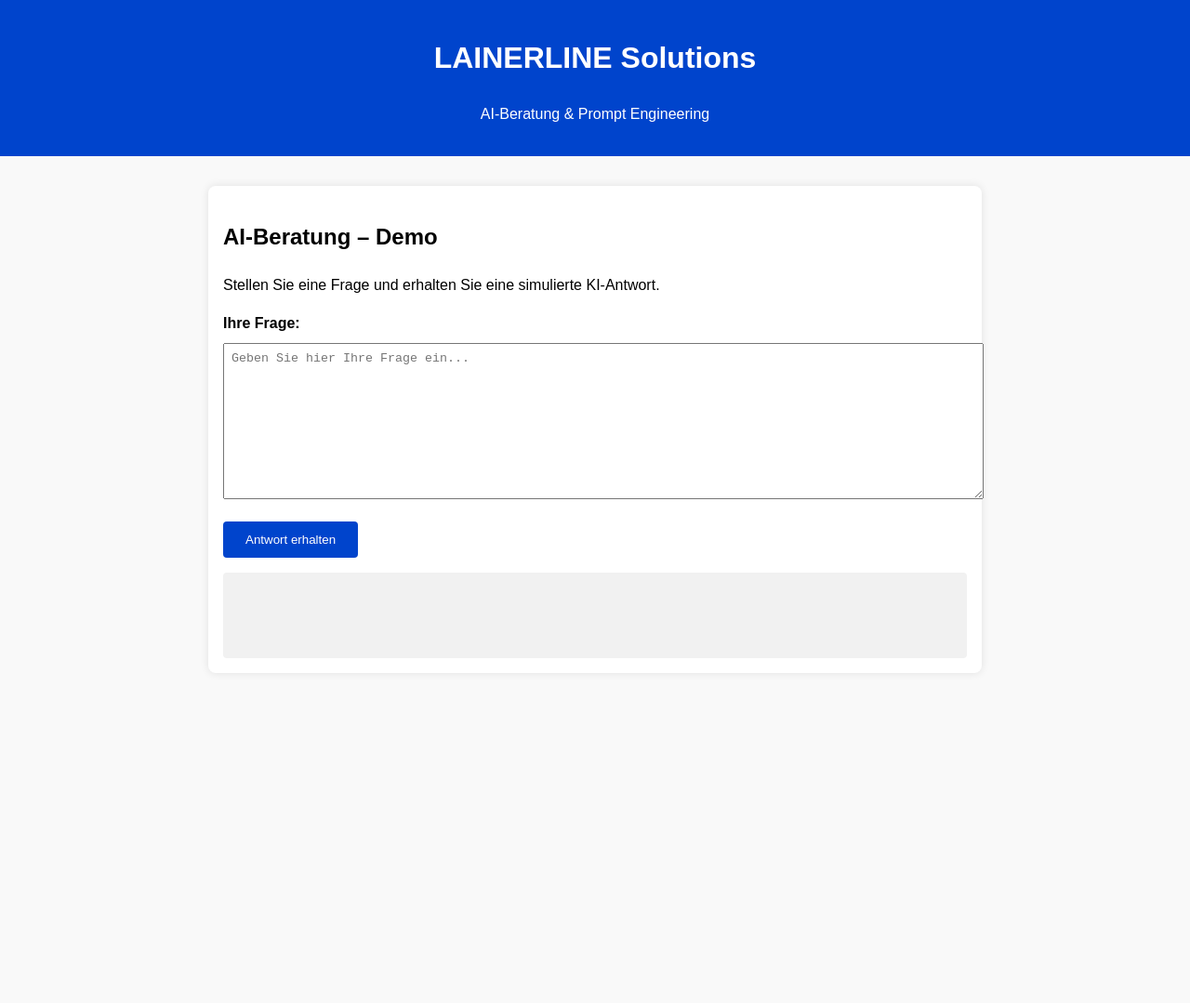
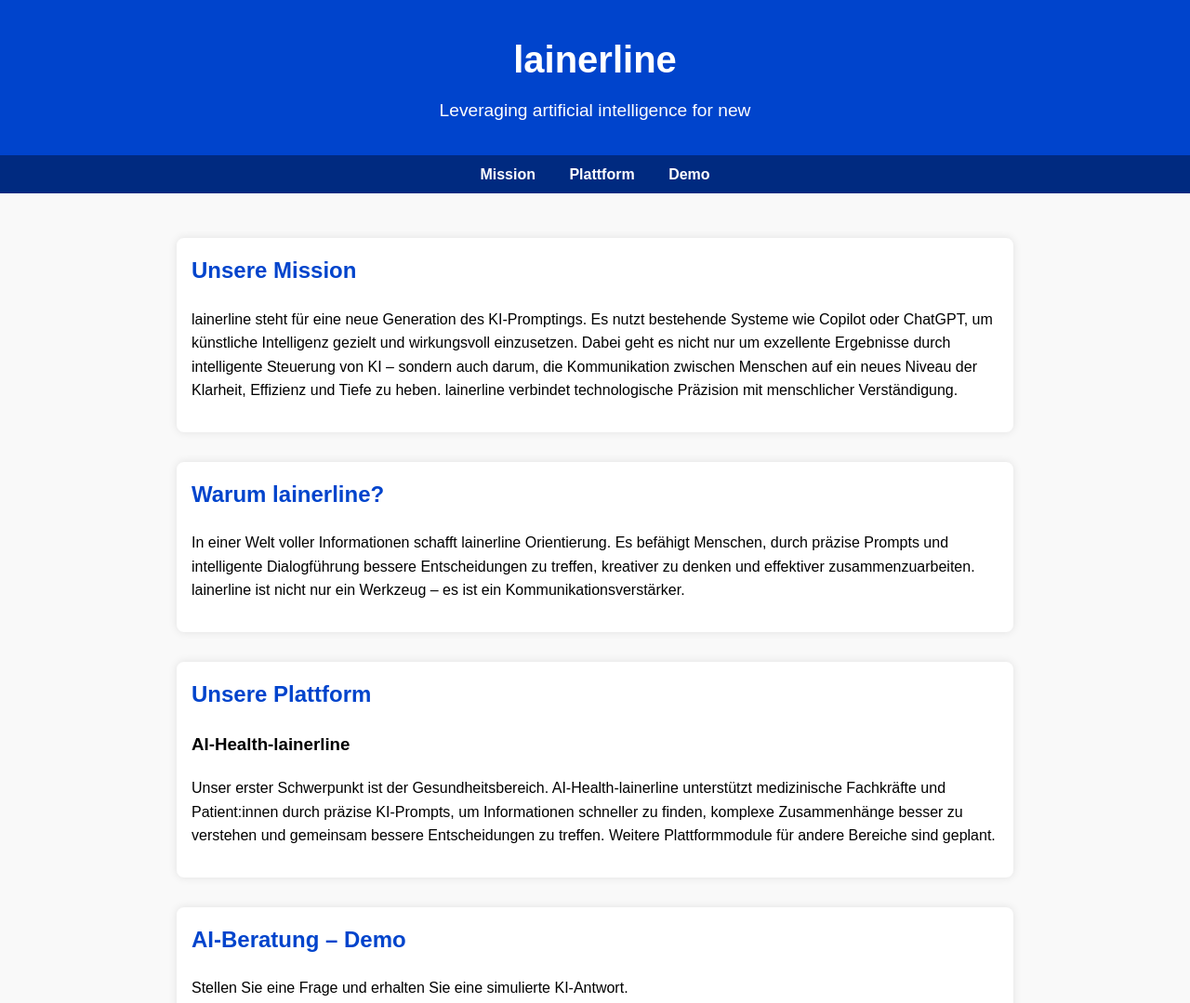
Before and after one commit to lainerline/lainerline.github.io, a plain HTML site: page index.html in a window 1280 px wide. Shown: the top 1079 px of the page at 93% size. Before the commit the page ends 800 px from the top, so only its background shows below. Drawn offline with Linux system fonts and the light colour scheme.

Commit message:
Update index with mission, orientation, platform and demo sections

```diff
--- a/index.html
+++ b/index.html
@@ -3,11 +3,19 @@
 <head>
 <meta charset="UTF-8">
 <meta name="viewport" content="width=device-width, initial-scale=1.0">
-<title>LAINERLINE Solutions - AI Beratung</title>
+<title>lainerline – AI Beratung &amp; Plattform</title>
 <style>
   body { font-family: Arial, sans-serif; line-height: 1.6; margin: 0; padding: 0; background-color: #f9f9f9; }
-  header { background-color: #0044cc; color: #fff; padding: 1rem; text-align: center; }
-  main { max-width: 800px; margin: 2rem auto; padding: 1rem; background-color: #fff; border-radius: 8px; box-shadow: 0 0 10px rgba(0,0,0,0.1); }
+  header { background-color: #0044cc; color: #fff; padding: 2rem 1rem; text-align: center; }
+  header h1 { margin: 0; font-size: 2.5rem; text-transform: lowercase; }
+  header p { margin: 0.5rem 0 0; font-size: 1.2rem; }
+  nav { background-color: #002a80; color: #fff; padding: 0.5rem; text-align: center; }
+  nav a { color: #fff; margin: 0 1rem; text-decoration: none; font-weight: bold; }
+  nav a:hover { text-decoration: underline; }
+  main { max-width: 900px; margin: 2rem auto; padding: 1rem; }
+  section { margin-bottom: 2rem; }
+  h2 { color: #0044cc; margin-top: 0; }
+  .card { background-color: #fff; padding: 1rem; border-radius: 8px; box-shadow: 0 0 10px rgba(0,0,0,0.1); }
   label { display: block; margin-bottom: 0.5rem; font-weight: bold; }
   textarea { width: 100%; height: 150px; padding: 0.5rem; margin-bottom: 1rem; }
   button { background-color: #0044cc; color: #fff; border: none; padding: 0.75rem 1.5rem; border-radius: 4px; cursor: pointer; }
@@ -17,31 +25,49 @@
 </head>
 <body>
 <header>
-  <h1>LAINERLINE Solutions</h1>
-  <p>AI-Beratung &amp; Prompt Engineering</p>
+  <h1>lainerline</h1>
+  <p>Leveraging artificial intelligence for new</p>
 </header>
+<nav>
+  <a href="#mission">Mission</a>
+  <a href="#platform">Plattform</a>
+  <a href="#demo">Demo</a>
+</nav>
 <main>
-  <h2>AI-Beratung – Demo</h2>
-  <p>Stellen Sie eine Frage und erhalten Sie eine simulierte KI-Antwort.</p>
+  <section id="mission" class="card">
+    <h2>Unsere Mission</h2>
+    <p>lainerline steht für eine neue Generation des KI‑Promptings. Es nutzt bestehende Systeme wie Copilot oder ChatGPT, um künstliche Intelligenz gezielt und wirkungsvoll einzusetzen. Dabei geht es nicht nur um exzellente Ergebnisse durch intelligente Steuerung von KI – sondern auch darum, die Kommunikation zwischen Menschen auf ein neues Niveau der Klarheit, Effizienz und Tiefe zu heben. lainerline verbindet technologische Präzision mit menschlicher Verständigung.</p>
+  </section>
+  <section id="orientierung" class="card">
+    <h2>Warum lainerline?</h2>
+    <p>In einer Welt voller Informationen schafft lainerline Orientierung. Es befähigt Menschen, durch präzise Prompts und intelligente Dialogführung bessere Entscheidungen zu treffen, kreativer zu denken und effektiver zusammenzuarbeiten. lainerline ist nicht nur ein Werkzeug – es ist ein Kommunikationsverstärker.</p>
+  </section>
+  <section id="platform" class="card">
+    <h2>Unsere Plattform</h2>
+    <h3>AI‑Health‑lainerline</h3>
+    <p>Unser erster Schwerpunkt ist der Gesundheitsbereich. AI‑Health‑lainerline unterstützt medizinische Fachkräfte und Patient:innen durch präzise KI‑Prompts, um Informationen schneller zu finden, komplexe Zusammenhänge besser zu verstehen und gemeinsam bessere Entscheidungen zu treffen. Weitere Plattformmodule für andere Bereiche sind geplant.</p>
+  </section>
+  <section id="demo" class="card">
+    <h2>AI‑Beratung – Demo</h2>
+    <p>Stellen Sie eine Frage und erhalten Sie eine simulierte KI‑Antwort.</p>
     <label for="prompt">Ihre Frage:</label>
     <textarea id="prompt" placeholder="Geben Sie hier Ihre Frage ein..."></textarea>
     <button id="ask-btn">Antwort erhalten</button>
     <div id="response"></div>
+  </section>
 </main>
 <script>
   document.getElementById('ask-btn').addEventListener('click', function() {
     const responseDiv = document.getElementById('response');
     responseDiv.textContent = 'Die KI denkt nach...';
-  // Simuliere eine KI-Antwort mithilfe einer öffentlichen Zitat-API als Platzhalter
-  fetch('https://api.quotable.io/random')
-    .then(res => res.json())
-    .then(data => {
-      responseDiv.textContent = data.content + ' — ' + data.author;
-    })
-    .catch(err => {
-      console.error(err);
-      responseDiv.textContent = 'Fehler beim Abrufen der Antwort. Bitte versuchen Sie es erneut.';
-    });
+    const responses = [
+      'Vielen Dank für Ihre Frage! Unsere KI empfiehlt, sich intensiver mit dem Thema auseinanderzusetzen.',
+      'Dies ist eine simulierte KI‑Antwort. Bitte formulieren Sie Ihre Frage so konkret wie möglich.',
+      'Unsere KI hat Ihre Frage erhalten und arbeitet an einer ausführlichen Antwort.',
+      'Bitte haben Sie einen Moment Geduld, während unsere KI Ihre Anfrage verarbeitet.'
+    ];
+    const randomIndex = Math.floor(Math.random() * responses.length);
+    responseDiv.textContent = responses[randomIndex];
   });
 </script>
 </body>
```
Lines whose indentation alone changed are shown as unchanged.
